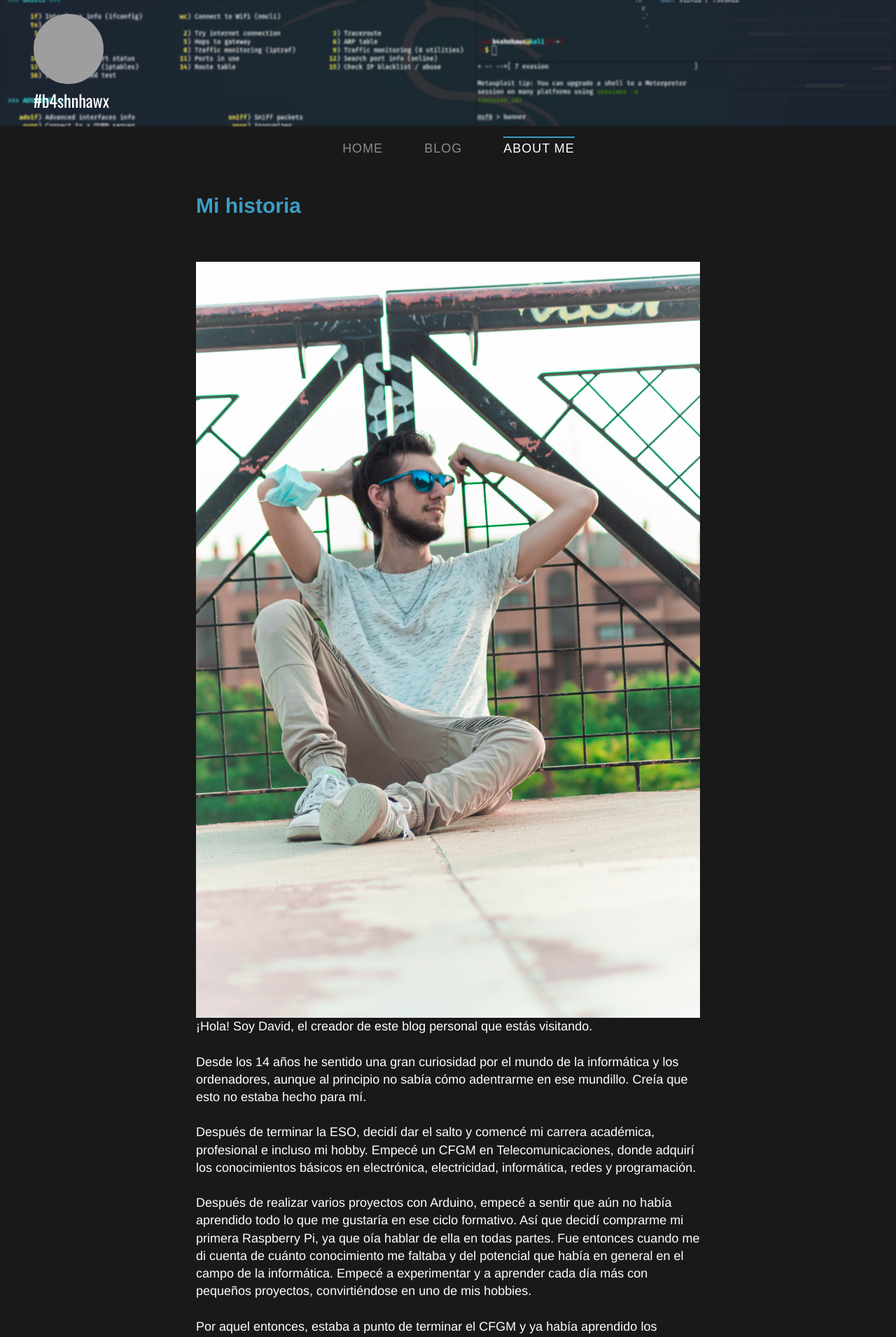
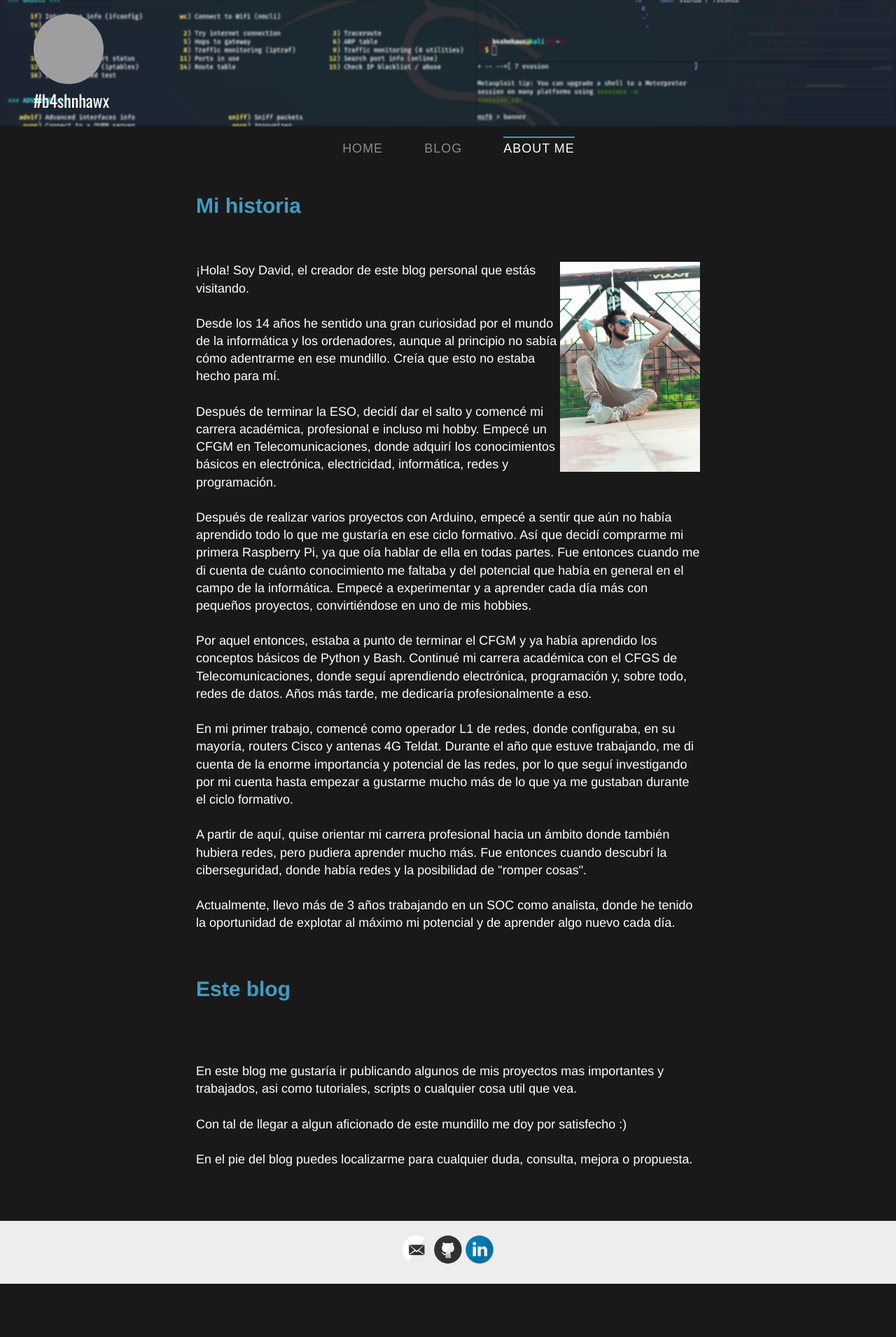
Before and after one commit to b4shnhawx/b4shnhawx.github.io, a Jekyll site: the page built from about/index.html, in a window 1280 px wide. Shown: the top 1910 px of the page at 70% size. Built offline with Jekyll 4.4.1, drawn with Linux system fonts in a browser that asks for light colours; nearby versions of some CDN libraries; after the commit the page ends 1834 px from its top, so only the background shows below that; grey boxes are pictures that could not be loaded.

Commit message:
Update index.html

```diff
--- a/about/index.html
+++ b/about/index.html
@@ -5,7 +5,7 @@ layout: about me
 <h1>Mi historia</h1><br>
 
 <p>
-<img src="../images/aboutme.jpg" align="right" class="logo">
+<img src="../images/aboutme.jpg" align="right" class="logo" width="200" height="300">
 ¡Hola! Soy David, el creador de este blog personal que estás visitando. <br><br>
 
 Desde los 14 años he sentido una gran curiosidad por el mundo de la informática y los ordenadores, aunque al principio no sabía cómo adentrarme en ese mundillo. Creía que esto no estaba hecho para mí. <br><br>
```
